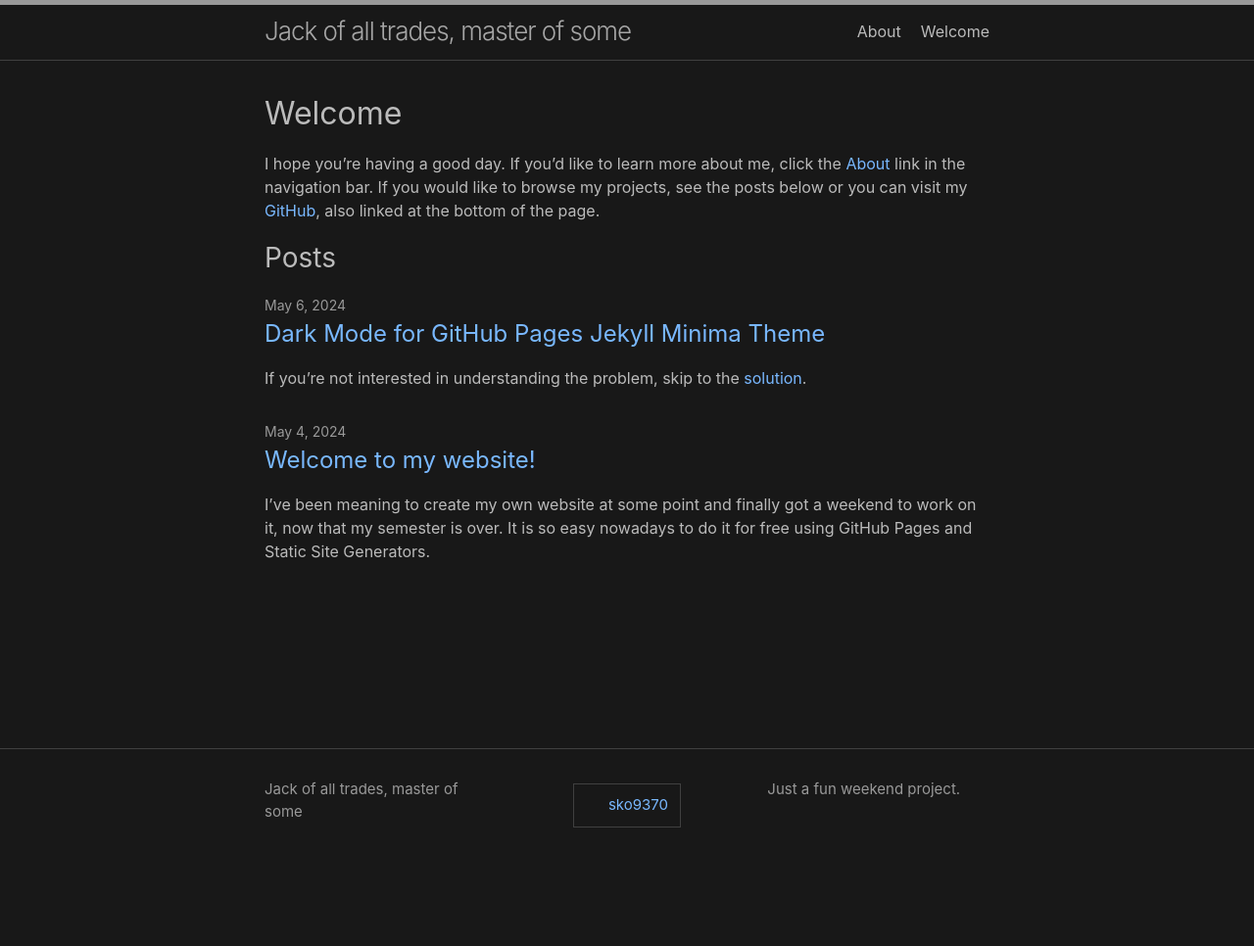
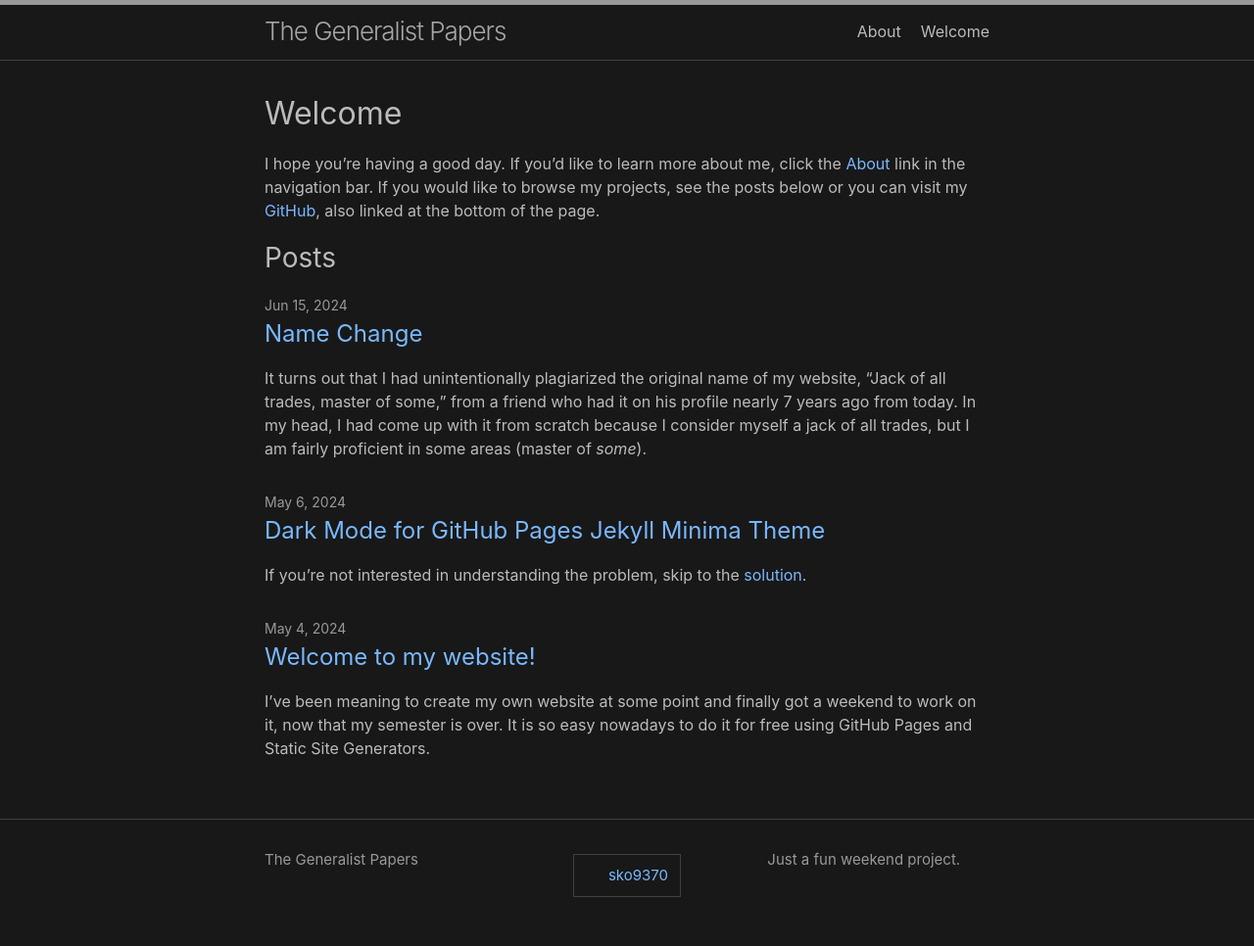
Before and after one commit to sko9370/sko9370.github.io, a Jekyll site: the page built from docs/index.md, in a window 1280 px wide. Shown: the whole page at 98% size. Built offline with Jekyll 4.4.1, drawn with Linux system fonts in a browser that asks for light colours; before the commit the page ends 900 px from its top, so only the background shows below that.

Commit message:
new post and title change

```diff
--- a/docs/_config.yml
+++ b/docs/_config.yml
@@ -18,7 +18,7 @@
 # You can create any custom variable you would like, and they will be accessible
 # in the templates via {{ site.myvariable }}.
 
-title: Jack of all trades, master of some
+title: The Generalist Papers
 # author: Sang Oh
 # email: don't email me
 description: >- # this means to ignore newlines until "baseurl:"
--- /dev/null
+++ b/docs/_posts/2024-06-15-name-change.md
@@ -0,0 +1,16 @@
+---
+layout: post
+title:  "Name Change"
+date:   2024-06-15 00:00:00 +0000
+categories: project
+---
+
+It turns out that I had unintentionally plagiarized the original name of my website, "Jack of all trades, master of some," from a friend who had it on his profile nearly 7 years ago from today. In my head, I had come up with it from scratch because I consider myself a jack of all trades, but I am fairly proficient in some areas (master of *some*).
+
+I got to thinking and came up with "The Generalist Papers" as a little play on the Federalist Papers back in the day. I later sought ChatGPT's assistance in brainstorming some other ideas but didn't have too much luck. "A Generalist's Journey" was just a bit too plain and didn't have that side-meaning or relatively obscure reference that those of the Reddit/neckbeard community would appreciate and enjoy.
+
+For those that are on the confident stubborn end of the spectrum like me, let this be a reminder to take a moment to step back and consider the big-picture view of situations. Especially in relationships, it's very important to understand your biases and your audience/partner's predispositions regarding communication and attachment styles.
+
+> “Know the enemy and know yourself; in a hundred battles you will never be in peril. When you are ignorant of the enemy, but know yourself, your chances of winning or losing are equal. If ignorant both of your enemy and yourself, you are certain in every battle to be in peril.” - Sun Tzu, The Art of War
+
+Not that relationships are (always) a battle/war, but self-awareness and awareness of your partner's tendencies will go a long way in ensuring fewer misunderstanding, miscommunications, and misinterpretations. Lastly, be kind to each other. Your family, friends, and partner deserve at the minimum the same amount of respect and compassion you give to your coworkers and strangers.
```
